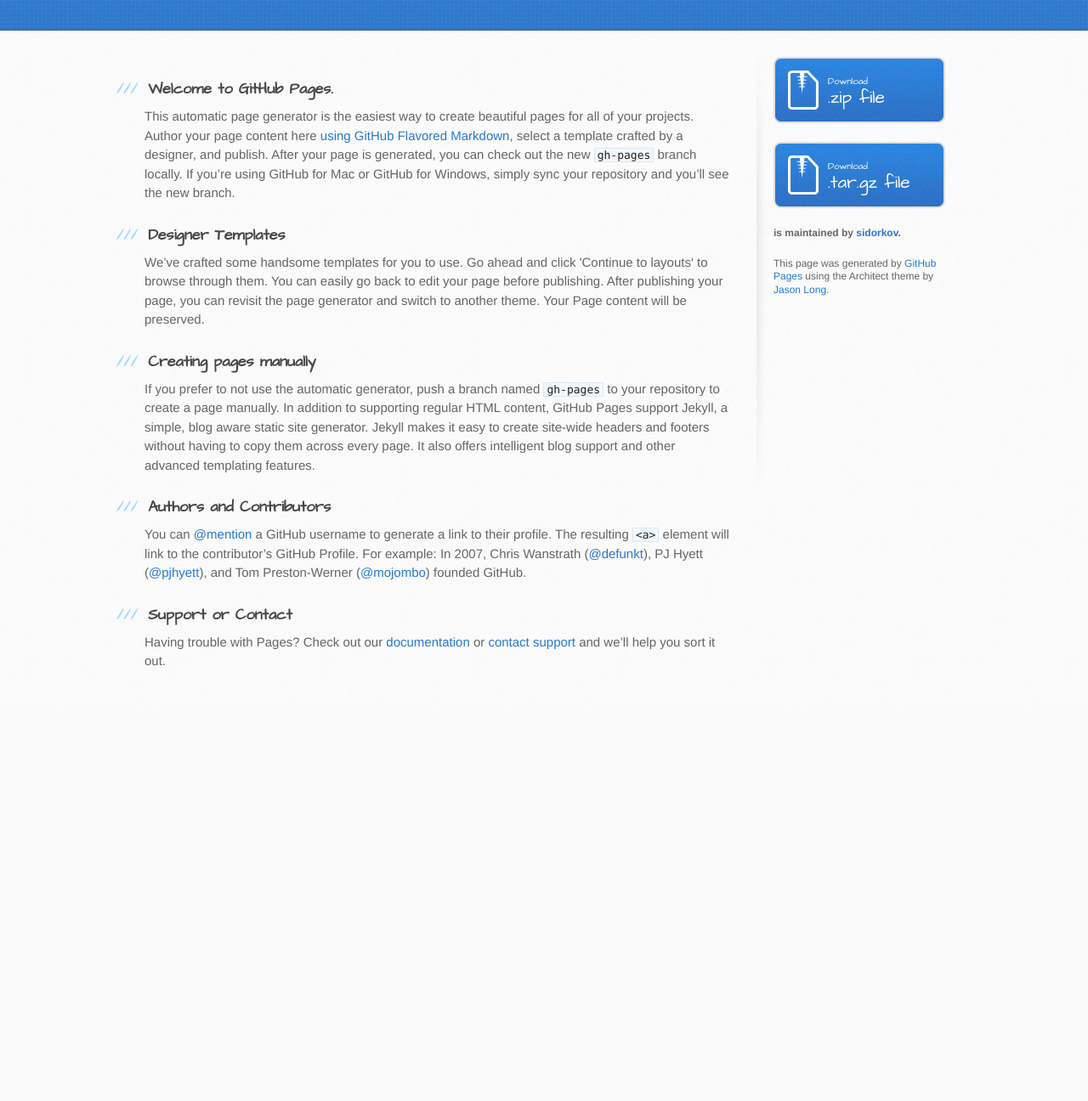
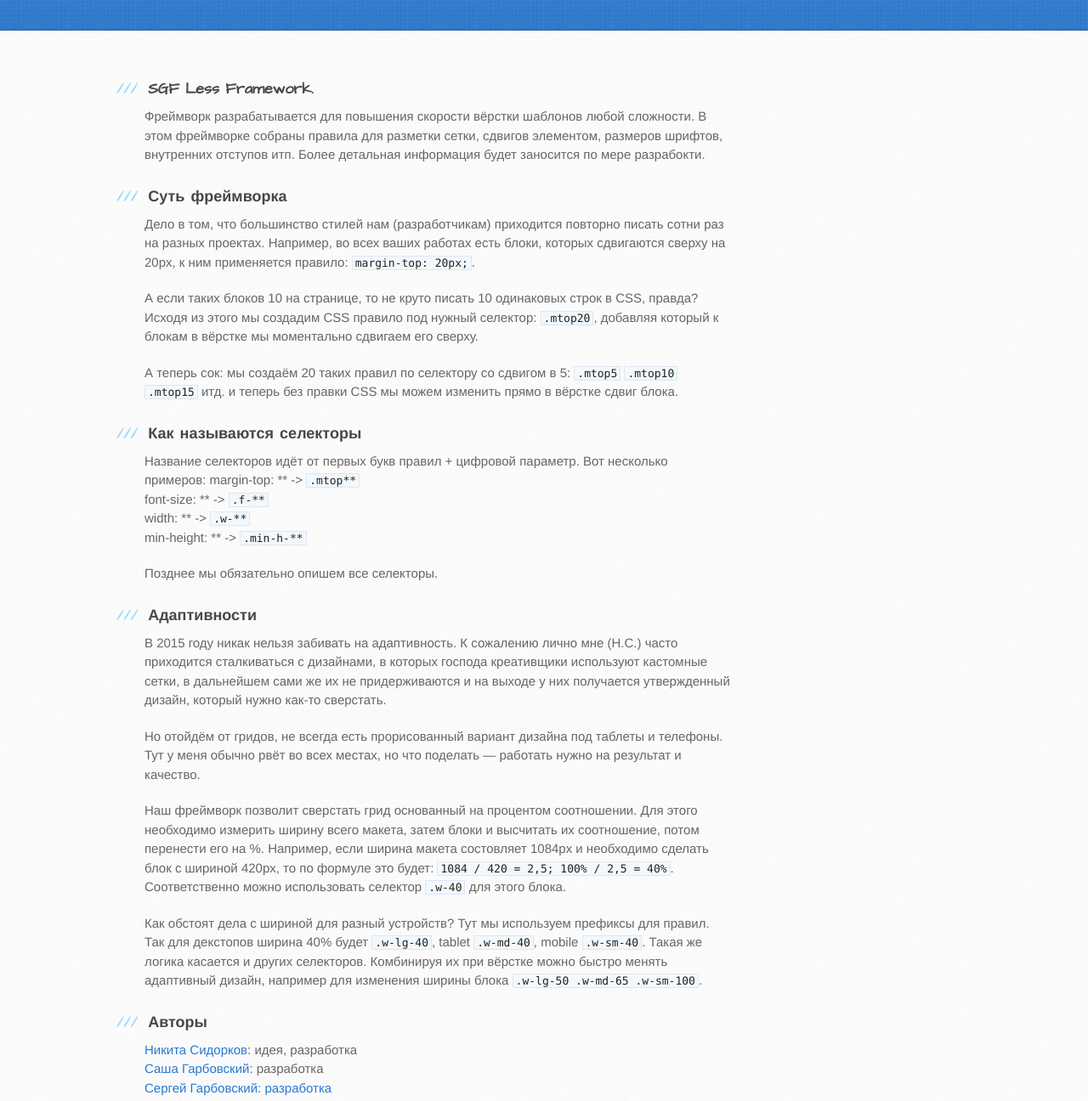
Before and after one commit to sydorkov/SGF, a plain HTML site: page index.html in a window 1280 px wide. Shown: the part 165-1461 px from the top of the page at 85% size. Before the commit the page ends 997 px from the top, so only its background shows below. Drawn offline with Linux system fonts and the light colour scheme.

Commit message:
Changed content

```diff
--- a/index.html
+++ b/index.html
@@ -29,47 +29,60 @@
       <div class="inner clearfix">
         <section id="main-content">
           <h3>
-<a id="welcome-to-github-pages" class="anchor" href="#welcome-to-github-pages" aria-hidden="true"><span class="octicon octicon-link"></span></a>Welcome to GitHub Pages.</h3>
+<a id="welcome-to-github-pages" class="anchor" href="#welcome-to-github-pages" aria-hidden="true"><span class="octicon octicon-link"></span></a>SGF Less Framework.</h3>
 
-<p>This automatic page generator is the easiest way to create beautiful pages for all of your projects. Author your page content here <a href="https://guides.github.com/features/mastering-markdown/">using GitHub Flavored Markdown</a>, select a template crafted by a designer, and publish. After your page is generated, you can check out the new <code>gh-pages</code> branch locally. If you’re using GitHub for Mac or GitHub for Windows, simply sync your repository and you’ll see the new branch.</p>
+<p>Фреймворк разрабатывается для повышения скорости вёрстки шаблонов любой сложности. В этом фреймворке собраны правила для разметки сетки, сдвигов элементом, размеров шрифтов, внутренних отступов итп. Более детальная информация будет заносится по мере разрабокти.</p>
 
 <h3>
-<a id="designer-templates" class="anchor" href="#designer-templates" aria-hidden="true"><span class="octicon octicon-link"></span></a>Designer Templates</h3>
+<a id="designer-templates" class="anchor" href="#designer-templates" aria-hidden="true"><span class="octicon octicon-link"></span></a>Суть фреймворка</h3>
 
-<p>We’ve crafted some handsome templates for you to use. Go ahead and click 'Continue to layouts' to browse through them. You can easily go back to edit your page before publishing. After publishing your page, you can revisit the page generator and switch to another theme. Your Page content will be preserved.</p>
+<p>Дело в том, что большинство стилей нам (разработчикам) приходится повторно писать сотни раз на разных проектах. Например, во всех ваших работах есть блоки, которых сдвигаются сверху на 20px, к ним применяется правило: <code>margin-top: 20px;</code>.</p>
+<p>А если таких блоков 10 на странице, то не круто писать 10 одинаковых строк в CSS, правда? Исходя из этого мы создадим CSS правило под нужный селектор: <code>.mtop20</code>, добавляя который к блокам в вёрстке мы моментально сдвигаем его сверху.</p>
+<p>А теперь сок: мы создаём 20 таких правил по селектору со сдвигом в 5: <code>.mtop5</code> <code>.mtop10</code> <code>.mtop15</code> итд. и теперь без правки CSS мы можем изменить прямо в вёрстке сдвиг блока.</p>
 
 <h3>
-<a id="creating-pages-manually" class="anchor" href="#creating-pages-manually" aria-hidden="true"><span class="octicon octicon-link"></span></a>Creating pages manually</h3>
+<a id="creating-pages-manually" class="anchor" href="#creating-pages-manually" aria-hidden="true"><span class="octicon octicon-link"></span></a>Как называются селекторы</h3>
 
-<p>If you prefer to not use the automatic generator, push a branch named <code>gh-pages</code> to your repository to create a page manually. In addition to supporting regular HTML content, GitHub Pages support Jekyll, a simple, blog aware static site generator. Jekyll makes it easy to create site-wide headers and footers without having to copy them across every page. It also offers intelligent blog support and other advanced templating features.</p>
+<p>Название селекторов идёт от первых букв правил + цифровой параметр. Вот несколько примеров:
+	margin-top: ** -> <code>.mtop**</code> <br>
+	font-size: **  -> <code>.f-**</code> <br>
+	width: ** -> <code>.w-**</code> <br>
+	min-height: ** -> <code>.min-h-**</code> <br>
+</p>
+
+<p>
+	Позднее мы обязательно опишем все селекторы.
+</p>
 
 <h3>
-<a id="authors-and-contributors" class="anchor" href="#authors-and-contributors" aria-hidden="true"><span class="octicon octicon-link"></span></a>Authors and Contributors</h3>
+<a id="authors-and-contributors" class="anchor" href="#authors-and-contributors" aria-hidden="true"><span class="octicon octicon-link"></span></a>Адаптивности</h3>
 
-<p>You can <a href="https://github.com/blog/821" class="user-mention">@mention</a> a GitHub username to generate a link to their profile. The resulting <code>&lt;a&gt;</code> element will link to the contributor’s GitHub Profile. For example: In 2007, Chris Wanstrath (<a href="https://github.com/defunkt" class="user-mention">@defunkt</a>), PJ Hyett (<a href="https://github.com/pjhyett" class="user-mention">@pjhyett</a>), and Tom Preston-Werner (<a href="https://github.com/mojombo" class="user-mention">@mojombo</a>) founded GitHub.</p>
+<p>
+	В 2015 году никак нельзя забивать на адаптивность. К сожалению лично мне (Н.С.) часто приходится сталкиваться с дизайнами, в которых господа креативщики используют кастомные сетки, в дальнейшем сами же их не придерживаются и на выходе у них получается утвержденный дизайн, который нужно как-то сверстать.
+</p>
+<p>
+	Но отойдём от гридов, не всегда есть прорисованный вариант дизайна под таблеты и телефоны. Тут у меня обычно рвёт во всех местах, но что поделать — работать нужно на результат и качество.
+</p>
+<p>
+	Наш фреймворк позволит сверстать грид основанный на процентом соотношении. Для этого необходимо измерить ширину всего макета, затем блоки и высчитать их соотношение, потом перенести его на %. Например, если ширина макета состовляет 1084px и необходимо сделать блок с шириной 420px, то по формуле это будет:
+	<code>1084 / 420 = 2,5; 100% / 2,5 = 40%</code>. Соответственно можно использовать селектор <code>.w-40</code> для этого блока.
+</p>
+<p>
+	Как обстоят дела с шириной для разный устройств? Тут мы используем префиксы для правил. Так для декстопов ширина 40% будет <code>.w-lg-40</code>, tablet <code>.w-md-40</code>, mobile <code>.w-sm-40</code>. Такая же логика касается и других селекторов. Комбинируя их при вёрстке можно быстро менять адаптивный дизайн, например для изменения ширины блока <code>.w-lg-50 .w-md-65 .w-sm-100</code>.
+</p>
 
 <h3>
-<a id="support-or-contact" class="anchor" href="#support-or-contact" aria-hidden="true"><span class="octicon octicon-link"></span></a>Support or Contact</h3>
+<a id="authors-and-contributors" class="anchor" href="#authors-and-contributors" aria-hidden="true"><span class="octicon octicon-link"></span></a>Авторы</h3>
 
-<p>Having trouble with Pages? Check out our <a href="https://help.github.com/pages">documentation</a> or <a href="https://github.com/contact">contact support</a> and we’ll help you sort it out.</p>
-        </section>
+<p>
+	<a href="https://www.facebook.com/SidorkovNikita" target="_blank">Никита Сидорков</a>:
+		идея, разработка <br>
+	<a>Саша Гарбовский</a>:
+		разработка <br>
+	<a>Сергей Гарбовский<//p>:
+		разработка
+</p>
 
-        <aside id="sidebar">
-          <a href="https://github.com/sidorkov/SGF/zipball/master" class="button">
-            <small>Download</small>
-            .zip file
-          </a>
-          <a href="https://github.com/sidorkov/SGF/tarball/master" class="button">
-            <small>Download</small>
-            .tar.gz file
-          </a>
-
-          <p class="repo-owner"><a href="https://github.com/sidorkov/SGF"></a> is maintained by <a href="https://github.com/sidorkov">sidorkov</a>.</p>
-
-          <p>This page was generated by <a href="https://pages.github.com">GitHub Pages</a> using the Architect theme by <a href="https://twitter.com/jasonlong">Jason Long</a>.</p>
-        </aside>
-      </div>
-    </div>
 
 
   </body>
```
